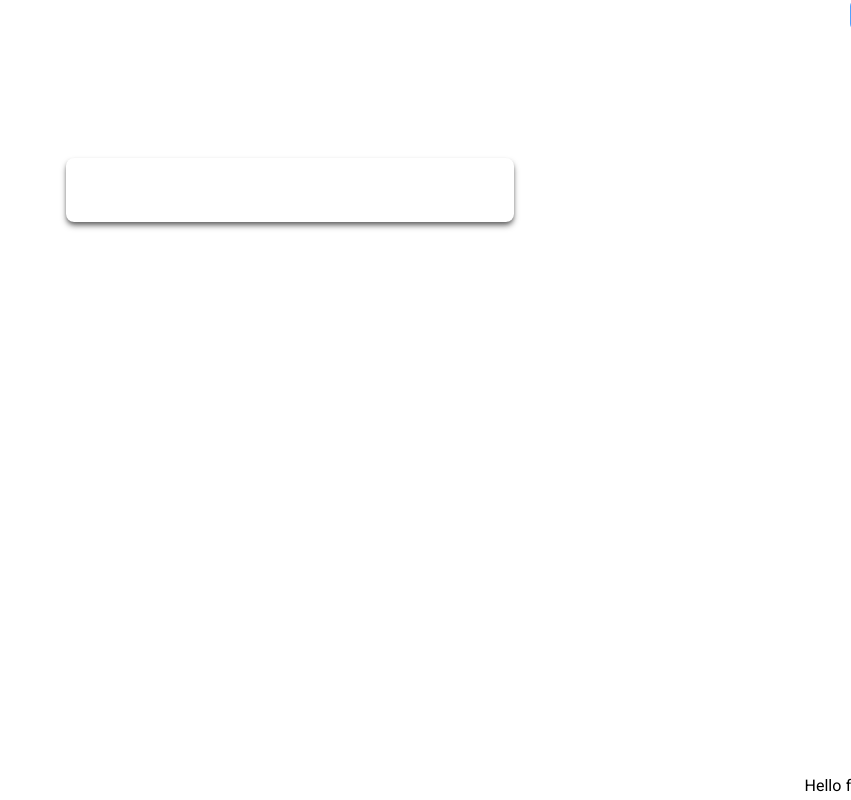
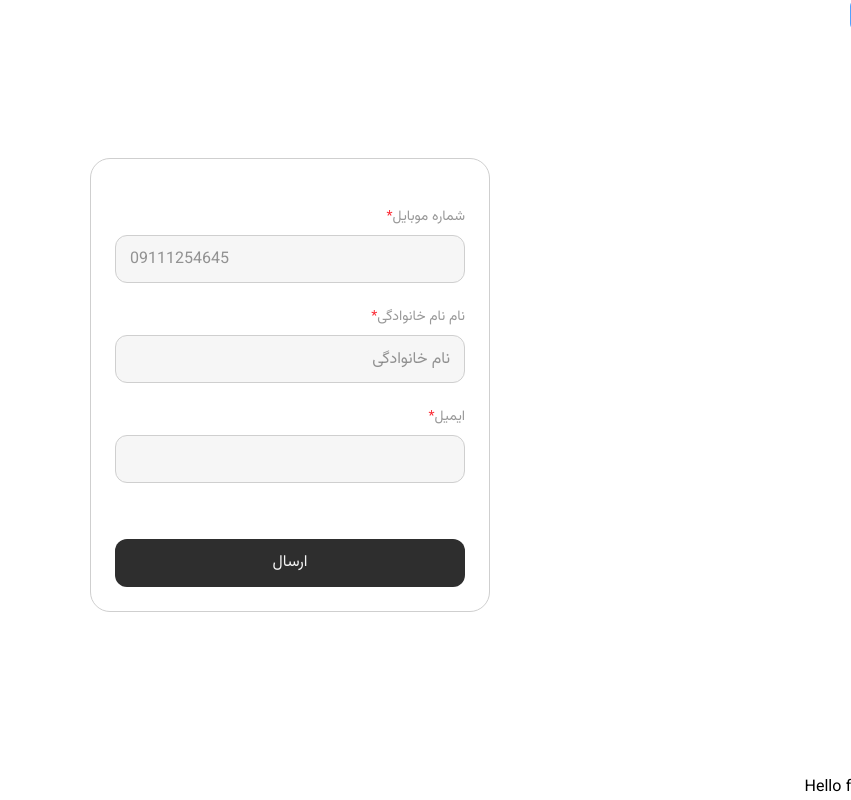
Before and after one commit to mohammadsookhtesaraei/cyber, a Next.js app: page /check-profile in a window 1280 px wide. Shown: the whole page, without its empty margins (429-1280 px from the left). Built offline with nearby package versions, Linux system fonts and the light colour scheme.

Commit message:
fix: some bug in  inputform component

```diff
--- a/src/app/(site)/(auth)/auth/components/(forms)/OtpForm/OtpForm.tsx
+++ b/src/app/(site)/(auth)/auth/components/(forms)/OtpForm/OtpForm.tsx
@@ -3,7 +3,8 @@ import { BaseSyntheticEvent, ReactElement } from 'react';
 import type { FieldErrors, UseFormRegister } from 'react-hook-form';
 
 import { SendOtpFormType } from '../../../page';
-import InputForm from '../components/InputForm/InputForm';
+
+import InputForm from '@/components/ui/InputForm/InputForm';
 
 type OtpFormProps = {
   register: UseFormRegister<SendOtpFormType>;
@@ -29,6 +30,8 @@ const OtpForm = ({
           label="شماره  موبایل"
           error={errors.phoneNumber?.message}
           {...register('phoneNumber')}
+          placeholder="09111254645"
+          dir="ltr"
         />
         <button
           disabled={isPending}
--- a/src/app/(site)/(user)/check-profile/page.tsx
+++ b/src/app/(site)/(user)/check-profile/page.tsx
@@ -1,11 +1,32 @@
 import { ReactElement } from 'react';
+
+import InputForm from '@/components/ui/InputForm/InputForm';
 
 const CheckProfile = (): ReactElement => {
   return (
     <div className="py-24 lg:py-32">
       <div className="wrapper">
         <div className="flex w-full justify-center">
-          <form className="border-primary shadow-secondary w-full max-w-md rounded-lg p-8 shadow-md"></form>
+          <form className="border-border bg-bg w-full max-w-100 rounded-[20px] border p-6">
+            <InputForm
+              dir="ltr"
+              label="شماره موبایل"
+              placeholder="09111254645"
+            />
+            <InputForm
+              dir="rtl"
+              label="نام نام خانوادگی"
+              placeholder="نام خانوادگی"
+            />
+            <InputForm dir="ltr" type="email" label="ایمیل" />
+            <button
+              // disabled={isPending}
+              className="bg-primary disabled:bg-muted/30 text-bg-muted mt-8 w-full cursor-pointer rounded-xl py-3 disabled:cursor-not-allowed"
+            >
+              ارسال
+              {/* {isPending ? 'درحال ارسال...' : 'کد تایید'} */}
+            </button>
+          </form>
         </div>
       </div>
     </div>
--- a/src/app/(site)/(auth)/auth/components/(forms)/components/InputForm/InputForm.tsx
+++ b/src/components/ui/InputForm/InputForm.tsx
@@ -7,21 +7,27 @@ type InputFormProps = ComponentProps<'input'> & {
   error?: string | null;
 };
 
-const InputForm = ({ label, error, ...rest }: InputFormProps): ReactElement => {
+const InputForm = ({
+  label,
+  error,
+  dir,
+  ...rest
+}: InputFormProps): ReactElement => {
   const id = useId();
   return (
     <div className="relative my-6">
       <label className="text-muted mb-2 block text-sm" htmlFor={id}>
         {label}
+        <span className="text-red-500">*</span>
       </label>
       <input
-        dir="ltr"
+        dir={dir}
         className={clsx(
           error
-            ? 'bg-surface h-12 w-full rounded-xl border border-rose-400 px-3.5 text-left text-rose-400 focus:outline-none'
-            : 'bg-surface border-border focus:shadow-surface text-primary h-12 w-full rounded-xl border px-3.5 text-left focus:shadow-md focus:outline-none'
+            ? 'bg-surface h-12 w-full rounded-xl border border-rose-400 px-3.5 text-rose-400 focus:outline-none'
+            : 'bg-surface border-border focus:shadow-surface text-primary h-12 w-full rounded-xl border px-3.5 focus:shadow-md focus:outline-none'
         )}
-        placeholder="09111254645"
+
         id={id}
         type="text"
         {...rest}
```
